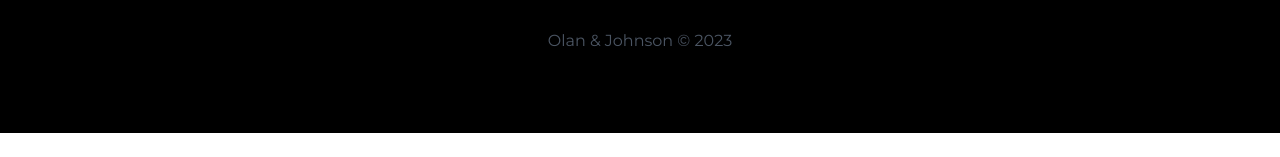
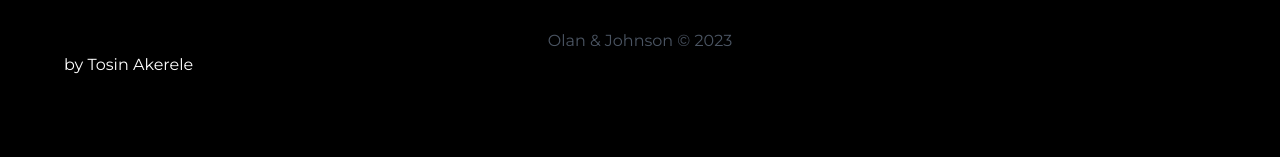
Before and after one commit to akerele180/olan-johnson-website, a website: page index.html in a window 1280 px wide. Shown: the part 3940-4097 px from the top of the page. Before the commit the page ends 4073 px from the top, so only its background shows below. Drawn offline with nearby package versions, Linux system fonts and the light colour scheme; files that its build step writes are made by us from their sources.

Commit message:
little changes

```diff
--- a/index.html
+++ b/index.html
@@ -269,6 +269,7 @@
         <p class="text-center text-gray-600">
           Olan & Johnson &copy; <span id="cal"></span>
         </p>
+        by Tosin Akerele
       </footer>
     </main>
     <script src="../path/to/flowbite/dist/flowbite.min.js"></script>
```
